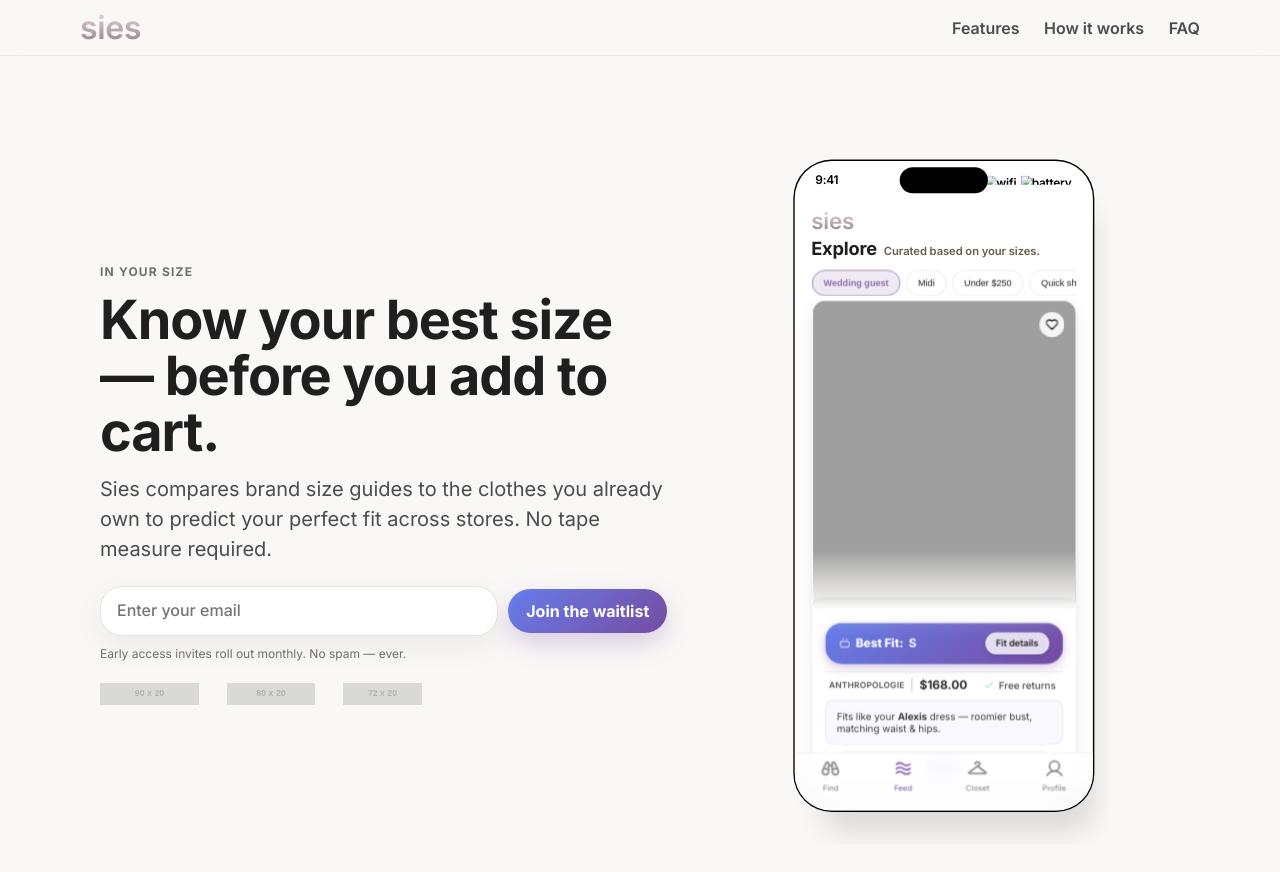
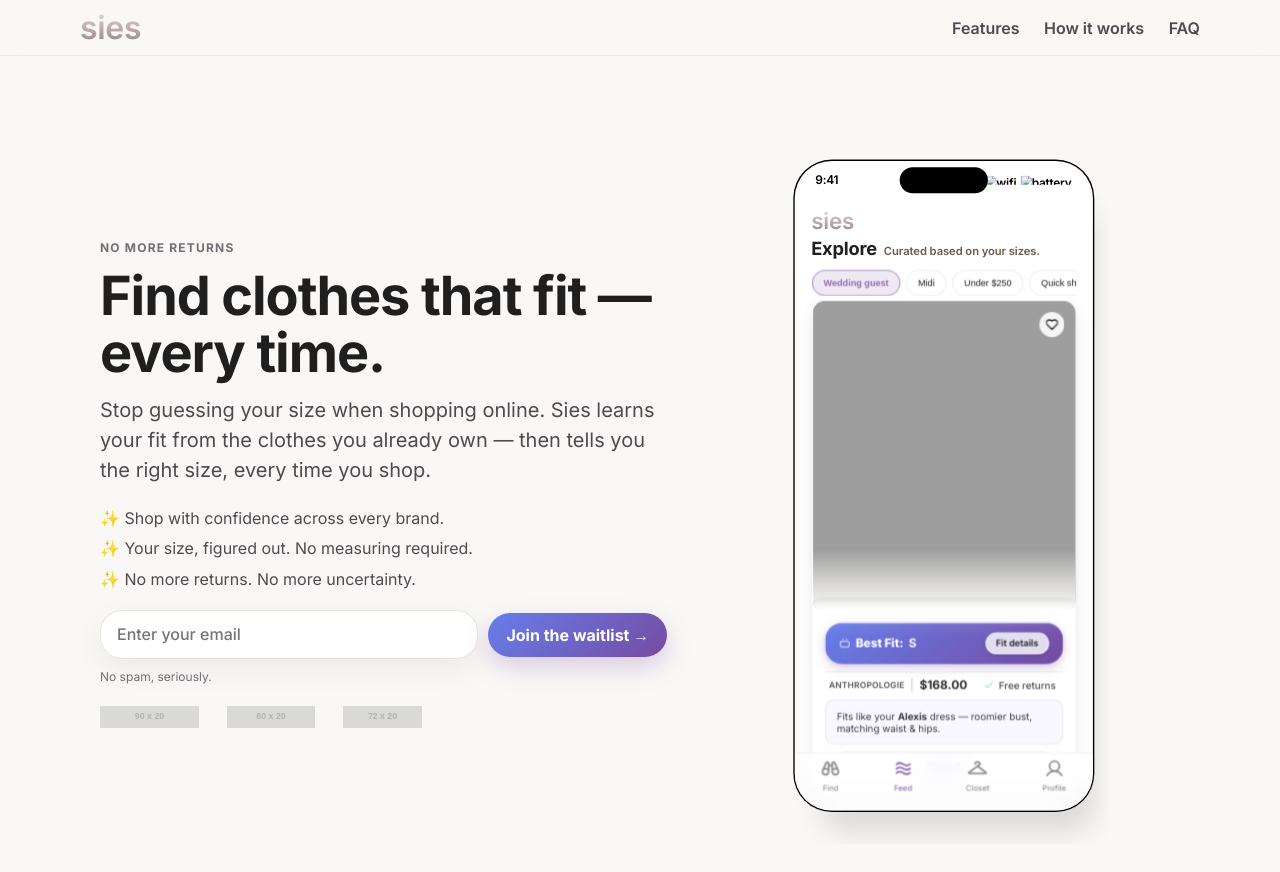
Before and after one commit to siestheapp/landingpage, a plain HTML site: page index.html in a window 1280 px wide. Shown: the top 872 px of the page. Drawn offline with Linux system fonts and the light colour scheme; placeholder pictures from the web are drawn by us.

Commit message:
Updated hero copy with improved messaging and benefits

```diff
--- a/index.html
+++ b/index.html
@@ -43,6 +43,10 @@
     .btn{display:inline-flex;align-items:center;justify-content:center;gap:10px;padding:14px 18px;border-radius:var(--radius-lg);font:700 16px/1 Inter;color:#fff;border:none;cursor:pointer;background:linear-gradient(135deg,var(--g1),var(--g2));box-shadow:0 10px 24px rgba(118,75,162,.25)}
     .btn.secondary{background:#fff;color:#1F1F1F;border:1px solid #E8E4DE}
     .note{margin-top:10px;font-size:12px;color:#6F6F74}
+
+    /* Benefits */
+    .benefits{margin:20px 0;display:flex;flex-direction:column;gap:8px}
+    .benefit{font-size:16px;color:#4C4C50;line-height:1.4}
 
     /* Mockup */
     .mock{border-radius:var(--radius-2xl);background:#000;box-shadow:0 30px 80px rgba(0,0,0,.25);padding:12px}
@@ -120,15 +124,21 @@
     <section class="hero">
       <div class="container hero-wrap">
         <div>
-          <div class="eyebrow">In your size</div>
-          <h1>Know your best size — before you add to cart.</h1>
-          <p class="sub">Sies compares brand size guides to the clothes you already own to predict your perfect fit across stores. No tape measure required.</p>
+          <div class="eyebrow">no more returns</div>
+          <h1>Find clothes that fit — every time.</h1>
+          <p class="sub">Stop guessing your size when shopping online. Sies learns your fit from the clothes you already own — then tells you the right size, every time you shop.</p>
+
+          <div class="benefits">
+            <div class="benefit">✨ Shop with confidence across every brand.</div>
+            <div class="benefit">✨ Your size, figured out. No measuring required.</div>
+            <div class="benefit">✨ No more returns. No more uncertainty.</div>
+          </div>
 
           <form id="waitlist" class="cta" autocomplete="on">
             <input class="input" type="email" name="email" placeholder="Enter your email" required aria-label="Email" />
-            <button class="btn" type="submit">Join the waitlist</button>
+            <button class="btn" type="submit">Join the waitlist →</button>
           </form>
-          <p class="note">Early access invites roll out monthly. No spam — ever.</p>
+          <p class="note">No spam, seriously.</p>
 
           <div class="logos" aria-label="As seen on">
             <img alt="Placeholder logo" src="https://dummyimage.com/90x20/ddd/aaa.png&text=PRESS"/>
```
Also changed, not shown: .specstory/history/2025-08-27_23-41-0400-revert-to-first-commit.md.
